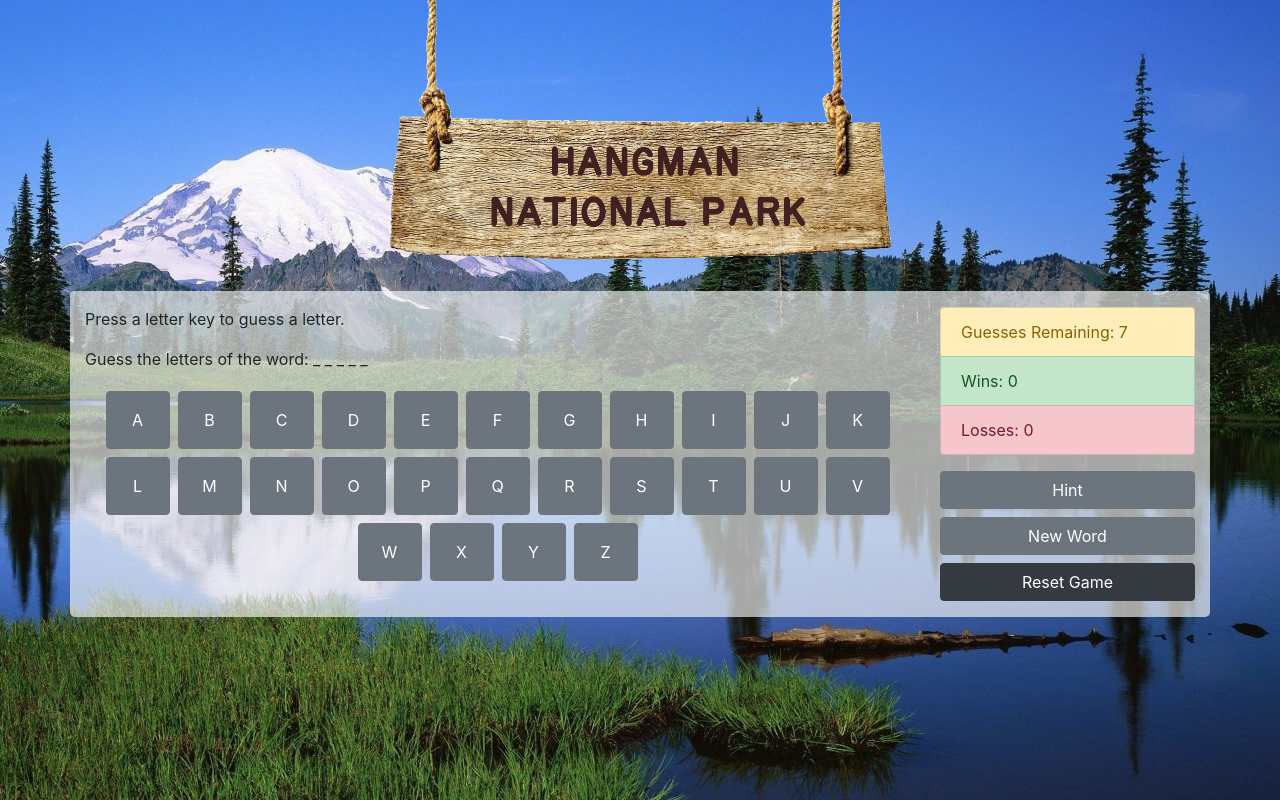
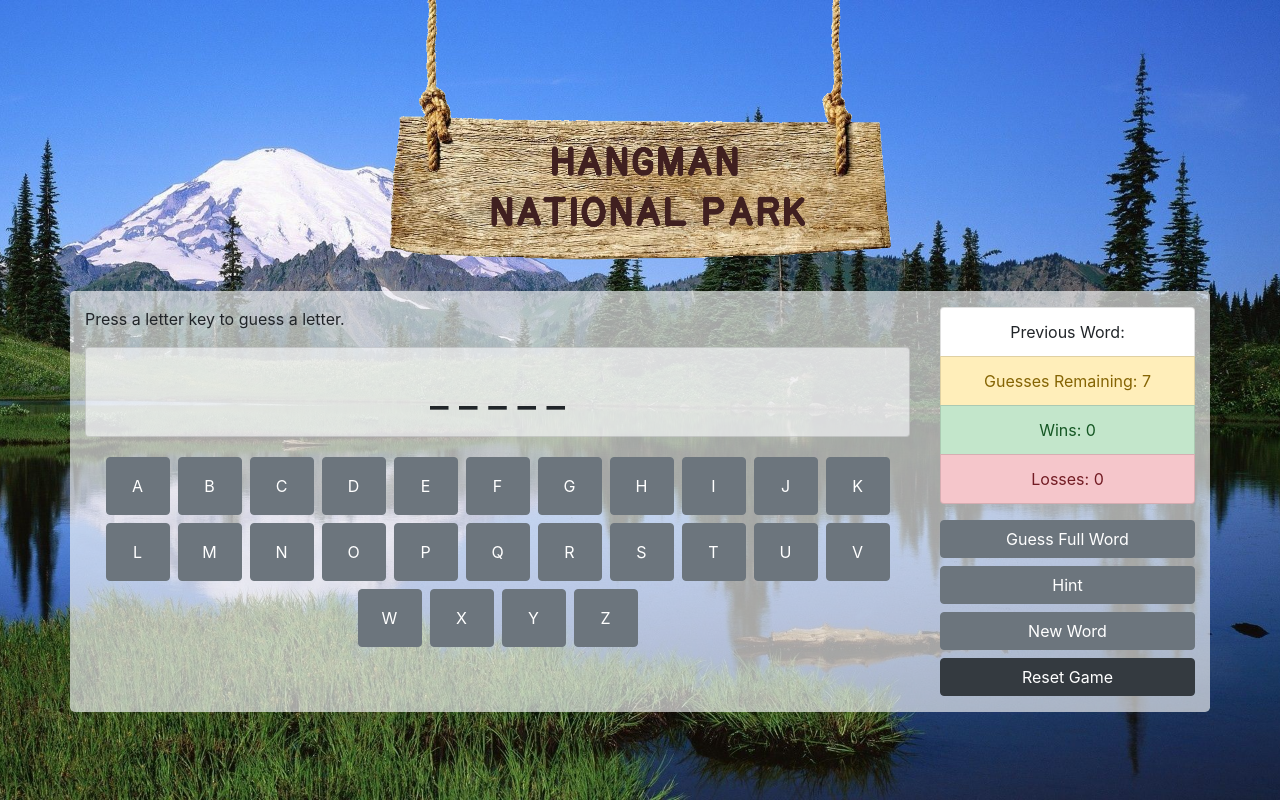
Before and after one commit to jsills3110/Word-Guess-Game, a plain HTML site: page index.html in a window 1280 px wide. Drawn offline with nearby package versions, Linux system fonts and the light colour scheme.

Commit message:
Added a button that allows the user to guess the full word.

```diff
--- a/assets/javascript/gameObjectSecure.js
+++ b/assets/javascript/gameObjectSecure.js
@@ -140,6 +140,16 @@ var NationalParkWordGuess = function () {
             return (guessedLetters.indexOf(theGuess) !== -1);
         },
 
+        // Check a full word against the word chosen.
+        checkWord: function (theWordGuess) {
+            return (theWordGuess == wordChosen);
+        },
+
+        // Reduce the number of guesses.
+        subtractGuess: function () {
+            adjustGuesses();
+        },
+
         // Return the number of guesses remaining.
         getGuessesRemaining: function () {
             return guessesRemaining;
@@ -153,6 +163,10 @@ var NationalParkWordGuess = function () {
         // Return the number of losses.
         getLosses: function () {
             return losses;
+        },
+
+        getPreviousWord: function () {
+            return previousWord;
         },
 
         // Dynamically append buttons to the document. The buttons represent the letters of the alphabet.
@@ -189,13 +203,13 @@ var NationalParkWordGuess = function () {
         // Reset the wins, losses, and previousWord, and initialize the game.
         reset: function () {
             resetWinsAndLosses();
-            this.initializeGame();
         }
     }
 }
 
 // Hold the text containers in the html in vars.
 var hiddenWordText = document.getElementById("hidden-word");
+var previousWordText = document.getElementById("previous-word");
 var winsText = document.getElementById("victories");
 var lossesText = document.getElementById("defeats");
 var remainingGuessesText = document.getElementById("guesses-remaining");
@@ -215,6 +229,27 @@ document.onkeyup = function (event) {
 function alphabetClicked(userClick) {
     var userInput = userClick.value.toLowerCase(); // Grab the letter that the user clicked.
     playTheGame(userInput); // Send the letter to playTheGame() function.
+}
+
+// When the user clicks on the Guess Full Word button...
+function guessWordClicked () {
+    var userWordGuess = prompt("Please type your guess here. Be careful to spell it correctly!").toLowerCase();
+
+    // If the user correctly guesses the chosen word...
+    if (game.checkWord(userWordGuess)) {
+        alert("Congratulations! You won!");
+        game.gameWon();
+        updatePreviousWord();
+        game.initializeGame();
+        game.printButtons();
+        updateText();
+
+    // If the user did not correctly guess the chosen word...
+    } else {
+        alert("Sorry, that's incorrect! Try again.");
+        game.subtractGuess();
+        updateText();
+    }
 }
 
 // When the user clicks on the Hint button...
@@ -252,6 +287,8 @@ function resetGameClicked() {
     // If the user is sure...
     if (areYouSure) {
         game.reset();
+        updatePreviousWord();
+        game.initializeGame();
         updateText();
     }
 }
@@ -280,10 +317,12 @@ function checkWinCondition() {
     if (game.isWordFound() && (!game.isOutOfGuesses() || game.guessesRemaining() == 0)) {
         alert("Congratulations! You won!");
         game.gameWon();
+        updatePreviousWord();
         game.initializeGame();
     } else if (game.isOutOfGuesses() && !(game.isWordFound())) {
         alert("Sorry, you lost!");
         game.gameLost();
+        updatePreviousWord();
         game.initializeGame();
     }
 }
@@ -295,3 +334,9 @@ function updateText() {
     remainingGuessesText.textContent = game.getGuessesRemaining();
     hiddenWordText.textContent = game.wordHolderToString();
 }
+
+// Updating the previous word has to happen at different times than the rest of the text.
+// So it has it's own function.
+function updatePreviousWord() {
+    previousWordText.textContent = game.getPreviousWord().toUpperCase();
+}
--- a/index.html
+++ b/index.html
@@ -29,7 +29,11 @@
     <div class="row rounded-lg" style="background: rgba(248, 249, 250, 0.65);">
       <div class="col-9 mx-auto pt-3">
         <p id="begin">Press a letter key to guess a letter.</p>
-        <p>Guess the letters of the word: <span id="hidden-word"></span></p>
+        <div class="card mb-3" style="background: rgba(248, 249, 250, 0.65);">
+          <div class="card-body text-center">
+            <h1 class="card-title m-0" id="hidden-word"></h1>
+          </div>
+        </div>
         <div class="row">
           <div class="col mx-auto pb-3 text-center" id="button-holder">
           </div>
@@ -37,11 +41,13 @@
       </div>
       <div class="col mx-auto pt-3">
         <ul class="list-group justify-content-center pb-3">
-          <li class="list-group-item list-group-item-warning">Guesses Remaining: <span id="guesses-remaining"></span>
+          <li class="list-group-item list-group-item text-center">Previous Word: <span id="previous-word"></span></li>
+          <li class="list-group-item list-group-item-warning text-center">Guesses Remaining: <span id="guesses-remaining"></span>
           </li>
-          <li class="list-group-item list-group-item-success">Wins: <span id="victories"></span></li>
-          <li class="list-group-item list-group-item-danger">Losses: <span id="defeats"></span></li>
+          <li class="list-group-item list-group-item-success text-center">Wins: <span id="victories"></span></li>
+          <li class="list-group-item list-group-item-danger text-center">Losses: <span id="defeats"></span></li>
         </ul>
+        <button type="button" class="btn btn-secondary btn-block" onclick="guessWordClicked()">Guess Full Word</button>
         <button type="button" class="btn btn-secondary btn-block" onclick="hintClicked()">Hint</button>
         <button type="button" class="btn btn-secondary btn-block" onclick="newWordClicked()">New Word</button>
         <button type="button" class="btn btn-dark btn-block mb-3" onclick="resetGameClicked()">Reset Game</button>
```
